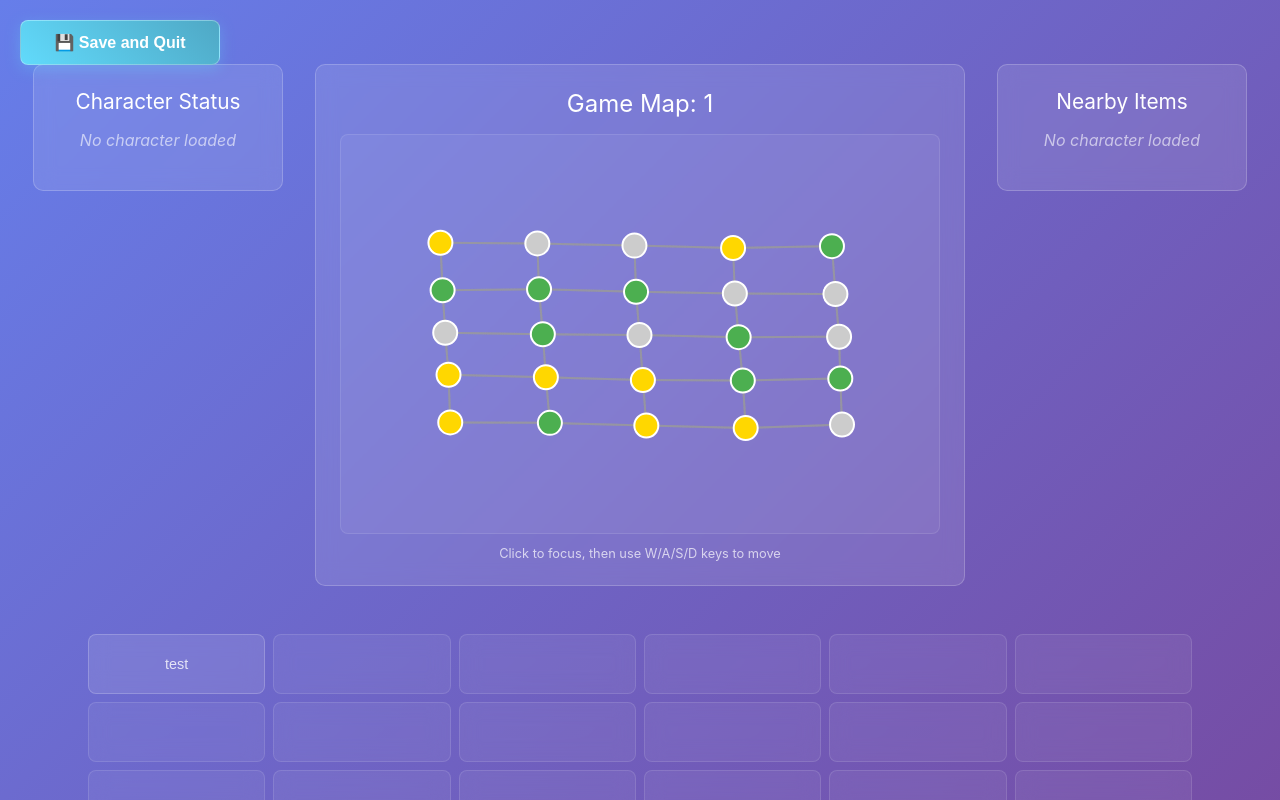
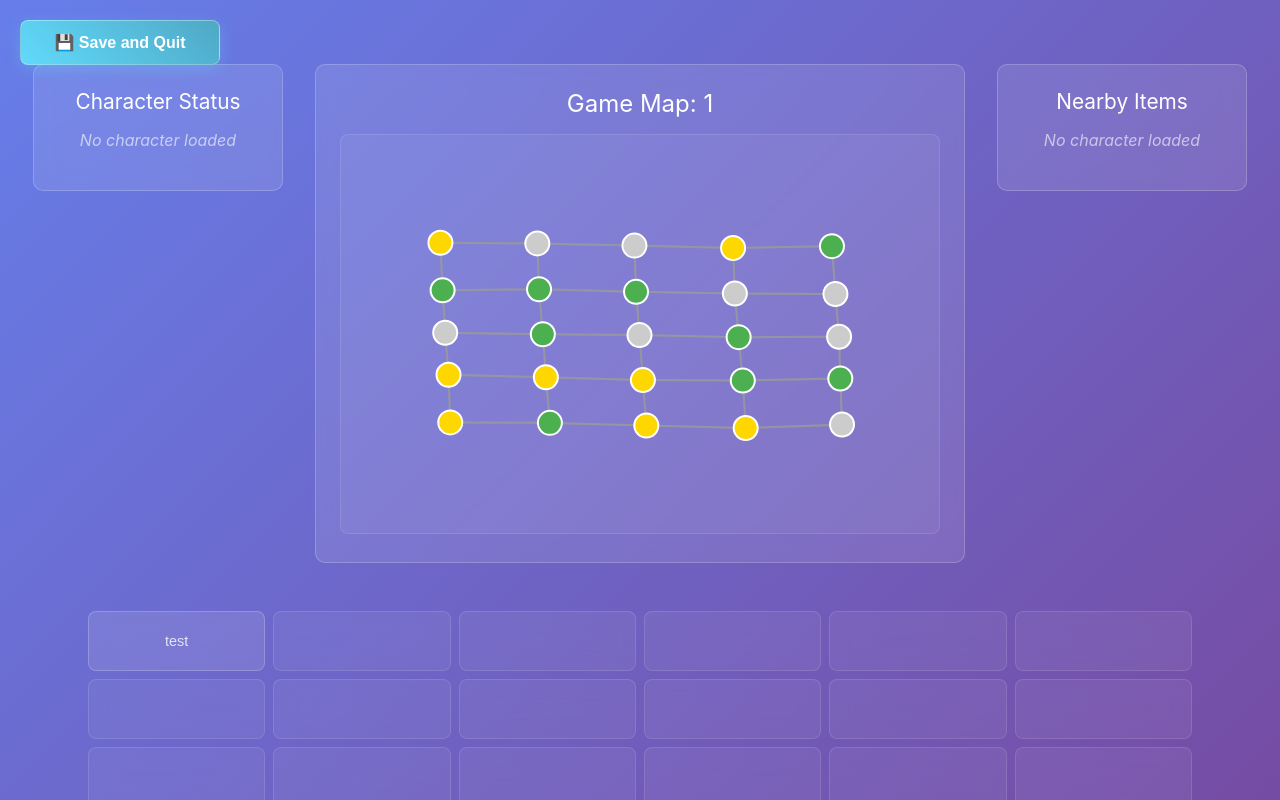
Before and after one commit to AustinHoover/adventure-game-test, a React (Create React App) app: page /explore in a window 1280 px wide. Built offline with nearby package versions, Linux system fonts and the light colour scheme; the HTML template or start-up script is replaced by a standard one.

Commit message:
explore page-wide key callbacks

```diff
--- a/src/components/GameMapVisualizer.tsx
+++ b/src/components/GameMapVisualizer.tsx
@@ -13,52 +13,6 @@ interface MapProps {
 
 const GameMapVisualizer: React.FC<MapProps> = ({ gameMap, locations, playerLocationId, onLocationClick }) => {
   const svgRef = useRef<SVGSVGElement>(null);
-
-  // Add keyboard navigation
-  const handleKeyDown = (event: React.KeyboardEvent) => {
-    if (!playerLocationId || !onLocationClick) return;
-
-    // Find the player's current location
-    const currentLocation = locations.find(loc => loc.id === playerLocationId);
-    if (!currentLocation) return;
-
-    let targetLocationId: number | undefined;
-    let isMovementKey = false;
-
-    switch (event.key.toLowerCase()) {
-      case 'w':
-        targetLocationId = currentLocation.north;
-        isMovementKey = true;
-        break;
-      case 's':
-        targetLocationId = currentLocation.south;
-        isMovementKey = true;
-        break;
-      case 'a':
-        targetLocationId = currentLocation.west;
-        isMovementKey = true;
-        break;
-      case 'd':
-        targetLocationId = currentLocation.east;
-        isMovementKey = true;
-        break;
-      default:
-        return; // Not a movement key, ignore
-    }
-
-    // Prevent default behavior for movement keys
-    if (isMovementKey) {
-      event.preventDefault();
-    }
-
-    // If there's a valid target location, trigger the movement
-    if (targetLocationId !== undefined) {
-      onLocationClick(targetLocationId);
-    } else if (isMovementKey) {
-      // Optional: Add feedback when movement is not possible
-      console.log(`Cannot move ${event.key.toUpperCase()} - no path in that direction`);
-    }
-  };
 
   useEffect(() => {
     if (!svgRef.current || locations.length === 0) return;
@@ -317,14 +271,7 @@ const GameMapVisualizer: React.FC<MapProps> = ({ gameMap, locations, playerLocat
   }, [gameMap, locations, playerLocationId]);
 
   return (
-    <div
-      className="map-container"
-      tabIndex={0}
-      onKeyDown={handleKeyDown}
-      onFocus={() => console.log('Map focused - keyboard navigation active')}
-      onBlur={() => console.log('Map unfocused - keyboard navigation inactive')}
-      style={{ outline: 'none' }}
-    >
+    <div className="map-container">
       <h3>Game Map: {gameMap.id}</h3>
       <svg
         ref={svgRef}
@@ -332,14 +279,6 @@ const GameMapVisualizer: React.FC<MapProps> = ({ gameMap, locations, playerLocat
         height="400"
         className="map-svg"
       ></svg>
-      <div style={{
-        textAlign: 'center',
-        marginTop: '0.5rem',
-        fontSize: '0.8rem',
-        color: 'rgba(255, 255, 255, 0.7)'
-      }}>
-        Click to focus, then use W/A/S/D keys to move
-      </div>
     </div>
   );
 };
--- a/src/pages/Explore.tsx
+++ b/src/pages/Explore.tsx
@@ -1,4 +1,4 @@
-import React, { useState, useEffect } from 'react';
+import React, { useState, useEffect, useCallback, useMemo } from 'react';
 import { useNavigate } from 'react-router-dom';
 import GameMapVisualizer from '../components/GameMapVisualizer';
 import Status from '../components/Status';
@@ -19,6 +19,32 @@ function Explore() {
   const [currentLocations, setCurrentLocations] = useState<Location[]>([]);
   const navigate = useNavigate();
   const { currentSave, setCurrentSave } = useSave();
+
+  // Keyboard to grid position mapping (QWERTY layout)
+  // Grid is 6 columns x 3 rows
+  const keyboardMapping: Record<string, { row: number; col: number }> = {
+    // Row 0: Q W E R T Y
+    'q': { row: 0, col: 0 },
+    'w': { row: 0, col: 1 },
+    'e': { row: 0, col: 2 },
+    'r': { row: 0, col: 3 },
+    't': { row: 0, col: 4 },
+    'y': { row: 0, col: 5 },
+    // Row 1: A S D F G H
+    'a': { row: 1, col: 0 },
+    's': { row: 1, col: 1 },
+    'd': { row: 1, col: 2 },
+    'f': { row: 1, col: 3 },
+    'g': { row: 1, col: 4 },
+    'h': { row: 1, col: 5 },
+    // Row 2: Z X C V B N
+    'z': { row: 2, col: 0 },
+    'x': { row: 2, col: 1 },
+    'c': { row: 2, col: 2 },
+    'v': { row: 2, col: 3 },
+    'b': { row: 2, col: 4 },
+    'n': { row: 2, col: 5 },
+  };
 
   // Debug logging
   useEffect(() => {
@@ -181,49 +207,8 @@ function Explore() {
     navigate('/interaction', { state: { selectedCharacter: character } });
   };
 
-  return (
-    <div className="Landing">
-      <div className="landing-container">
-        {/* Status, Map, and Nearby Items Layout */}
-        <div style={{
-          display: 'flex',
-          gap: '2rem',
-          alignItems: 'flex-start',
-          justifyContent: 'center',
-          flexWrap: 'nowrap',
-          width: '100%',
-          maxWidth: '1400px',
-          marginBottom: '1rem' // Add some space below the panels
-        }}>
-          {/* Status Component */}
-          <div style={{ flex: '0 0 250px' }}>
-            <Status
-              playerCharacter={currentSave?.characterRegistry.characters.get(currentSave.playerCharacterId)}
-            />
-          </div>
-
-                     {/* Game Map Component */}
-           <div style={{ flex: '1 1 auto' }}>
-             <GameMapVisualizer
-               gameMap={currentGameMap || generateTestArea().gameMap}
-               locations={currentLocations}
-               playerLocationId={currentSave?.characterRegistry.characters.get(currentSave.playerCharacterId)?.location}
-               onLocationClick={handleLocationClick}
-             />
-           </div>
-
-          {/* Nearby Items Component */}
-          <div style={{ flex: '0 0 250px' }}>
-            <NearbyItems
-              playerCharacter={currentSave?.characterRegistry.characters.get(currentSave.playerCharacterId)}
-              allCharacters={Array.from(currentSave?.characterRegistry.characters.values() || [])}
-              onCharacterClick={handleCharacterClick}
-            />
-          </div>
-        </div>
-
-        {/* Button Grid Component */}
-        <ButtonGrid items={[
+  // Create button items array with useMemo to avoid recreation on every render
+  const buttonItems = useMemo(() => [
     {
       callback: () => console.log("hello"),
       coordinates: { row: 0, col: 0 },
@@ -277,7 +262,90 @@ function Explore() {
       coordinates: { row: 0, col: 2 },
       text: "Exit"
     }] : [])
-        ]} />
+  ], [playerCharacter, currentLocation, navigate, handleLocationClick]);
+
+  // Keyboard event handler
+  const handleKeyPress = useCallback((event: KeyboardEvent) => {
+    const key = event.key.toLowerCase();
+    const gridPosition = keyboardMapping[key];
+
+    if (!gridPosition) {
+      return; // Key not mapped to any grid position
+    }
+
+    // Find the button item at this grid position
+    const buttonItem = buttonItems.find(item =>
+      item.coordinates &&
+      item.coordinates.row === gridPosition.row &&
+      item.coordinates.col === gridPosition.col
+    );
+
+    // Execute the button's callback if it exists and is enabled
+    if (buttonItem && buttonItem.callback) {
+      event.preventDefault(); // Prevent default browser behavior
+      buttonItem.callback();
+      console.log(`Keyboard shortcut: ${key.toUpperCase()} pressed - executed button at row ${gridPosition.row}, col ${gridPosition.col}: "${buttonItem.text}"`);
+    }
+  }, [keyboardMapping, buttonItems]);
+
+  // Add keyboard event listener
+  useEffect(() => {
+    const handleKeyDown = (event: KeyboardEvent) => {
+      handleKeyPress(event);
+    };
+
+    // Add event listener when component mounts
+    window.addEventListener('keydown', handleKeyDown);
+
+    // Cleanup event listener when component unmounts
+    return () => {
+      window.removeEventListener('keydown', handleKeyDown);
+    };
+  }, [handleKeyPress]);
+
+  return (
+    <div className="Landing">
+      <div className="landing-container">
+        {/* Status, Map, and Nearby Items Layout */}
+        <div style={{
+          display: 'flex',
+          gap: '2rem',
+          alignItems: 'flex-start',
+          justifyContent: 'center',
+          flexWrap: 'nowrap',
+          width: '100%',
+          maxWidth: '1400px',
+          marginBottom: '1rem' // Add some space below the panels
+        }}>
+          {/* Status Component */}
+          <div style={{ flex: '0 0 250px' }}>
+            <Status
+              playerCharacter={currentSave?.characterRegistry.characters.get(currentSave.playerCharacterId)}
+            />
+          </div>
+
+                     {/* Game Map Component */}
+           <div style={{ flex: '1 1 auto' }}>
+             <GameMapVisualizer
+               gameMap={currentGameMap || generateTestArea().gameMap}
+               locations={currentLocations}
+               playerLocationId={currentSave?.characterRegistry.characters.get(currentSave.playerCharacterId)?.location}
+               onLocationClick={handleLocationClick}
+             />
+           </div>
+
+          {/* Nearby Items Component */}
+          <div style={{ flex: '0 0 250px' }}>
+            <NearbyItems
+              playerCharacter={currentSave?.characterRegistry.characters.get(currentSave.playerCharacterId)}
+              allCharacters={Array.from(currentSave?.characterRegistry.characters.values() || [])}
+              onCharacterClick={handleCharacterClick}
+            />
+          </div>
+        </div>
+
+        {/* Button Grid Component */}
+        <ButtonGrid items={buttonItems} />
 
         {/* Back to Menu Button */}
         <div style={{
```
Lines whose indentation alone changed are shown as unchanged.
